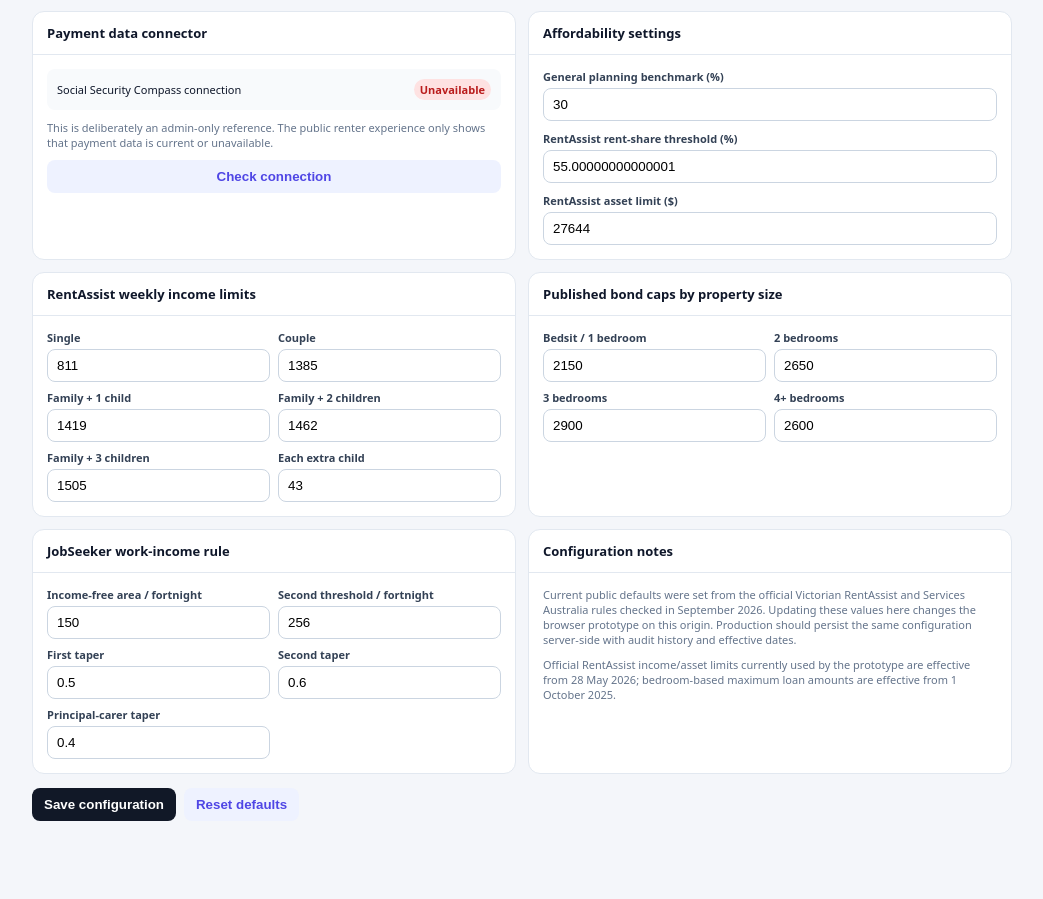
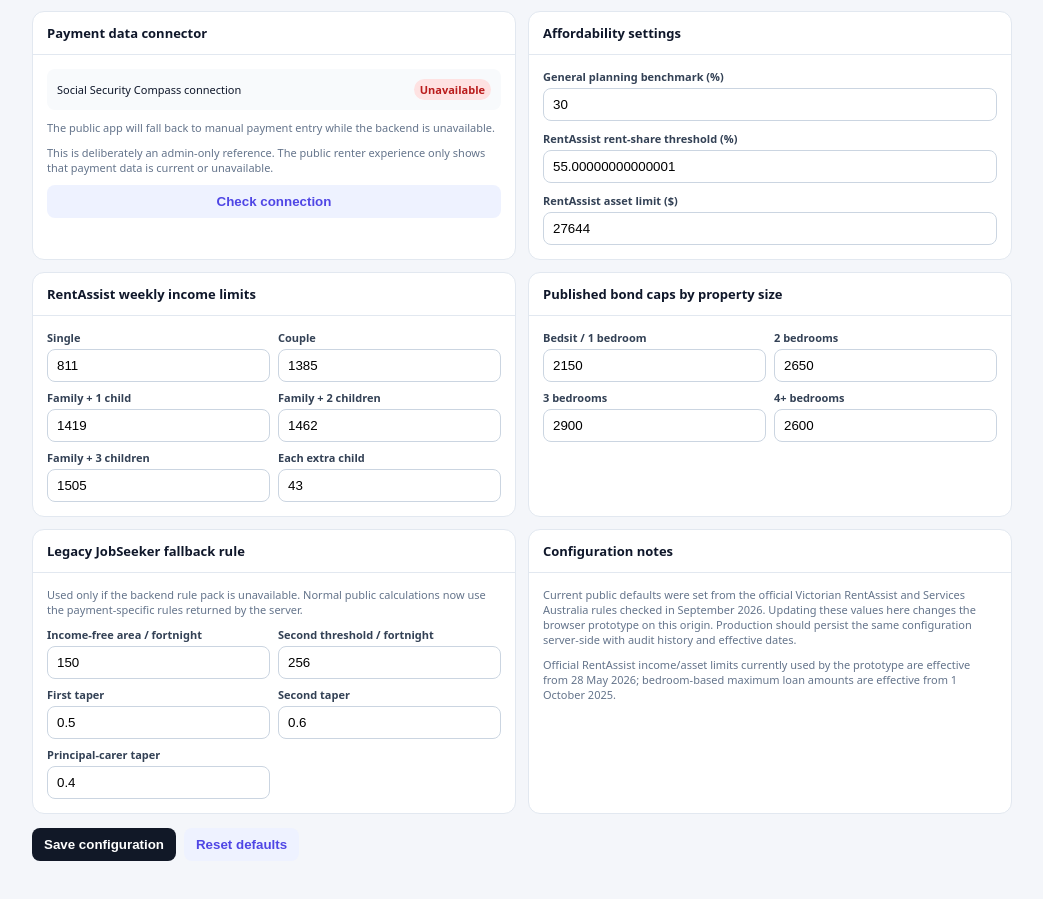
Before and after one commit to dghx23/rentreadyvic, a plain HTML site: page admin.html in a window 1280 px wide. Shown: the part 223-1122 px from the top of the page, without its empty margins (118-1161 px from the left). Drawn offline with Linux system fonts and the light colour scheme; no server answers.

Commit message:
Show internal social rule-pack coverage in admin

```diff
--- a/admin.html
+++ b/admin.html
@@ -26,6 +26,7 @@
     <div class="head">Payment data connector</div>
     <div class="body">
       <div class="status"><span>Social Security Compass connection</span><span id="api-status" class="pill">Checking…</span></div>
+      <div id="rule-pack-status" class="small">Checking RentReady rule-pack version and coverage…</div>
       <div class="small">This is deliberately an admin-only reference. The public renter experience only shows that payment data is current or unavailable.</div>
       <button class="secondary" id="check-api">Check connection</button>
     </div>
@@ -63,13 +64,16 @@
   </section>
 
   <section class="card">
-    <div class="head">JobSeeker work-income rule</div>
-    <div class="body row">
+    <div class="head">Legacy JobSeeker fallback rule</div>
+    <div class="body">
+      <div class="small">Used only if the backend rule pack is unavailable. Normal public calculations now use the payment-specific rules returned by the server.</div>
+      <div class="row">
       <label>Income-free area / fortnight<input id="jsFree" type="number"></label>
       <label>Second threshold / fortnight<input id="jsSecond" type="number"></label>
       <label>First taper<input id="jsTaper1" type="number" step=".01"></label>
       <label>Second taper<input id="jsTaper2" type="number" step=".01"></label>
       <label>Principal-carer taper<input id="jsCarer" type="number" step=".01"></label>
+      </div>
     </div>
   </section>
 
@@ -91,7 +95,7 @@ const defaults={generalAffordabilityPct:.30,bondRentPct:.55,bondAssetLimit:27644
 const $=id=>document.getElementById(id);
 function load(){let c={};try{c=JSON.parse(localStorage.getItem(KEY)||"{}")}catch(e){};return {...defaults,...c,bondIncomeLimits:{...defaults.bondIncomeLimits,...(c.bondIncomeLimits||{})},bondCaps:{...defaults.bondCaps,...(c.bondCaps||{})},jobseeker:{...defaults.jobseeker,...(c.jobseeker||{})}}}
 function fill(){const c=load();$("generalPct").value=c.generalAffordabilityPct*100;$("bondPct").value=c.bondRentPct*100;$("assetLimit").value=c.bondAssetLimit;$("incomeSingle").value=c.bondIncomeLimits.single;$("incomeCouple").value=c.bondIncomeLimits.couple;$("incomeFamily1").value=c.bondIncomeLimits.family1;$("incomeFamily2").value=c.bondIncomeLimits.family2;$("incomeFamily3").value=c.bondIncomeLimits.family3;$("extraChild").value=c.extraChildIncomeLimit;$("capOne").value=c.bondCaps.one;$("capTwo").value=c.bondCaps.two;$("capThree").value=c.bondCaps.three;$("capFour").value=c.bondCaps.fourPlus;$("jsFree").value=c.jobseeker.freeArea;$("jsSecond").value=c.jobseeker.secondThreshold;$("jsTaper1").value=c.jobseeker.taper1;$("jsTaper2").value=c.jobseeker.taper2;$("jsCarer").value=c.jobseeker.principalCarerTaper}
-async function check(){const el=$("api-status");el.textContent="Checking…";el.className="pill";try{const r=await fetch("/api/social-security?mode=status");const d=await r.json();if(!r.ok||!d.ok)throw 0;el.textContent="Connected · "+d.paymentCount+" programmes";el.className="pill ok"}catch(e){el.textContent="Unavailable";el.className="pill bad"}}
+async function check(){const el=$("api-status"),detail=$("rule-pack-status");el.textContent="Checking…";el.className="pill";detail.textContent="Checking RentReady rule-pack version and coverage…";try{const r=await fetch("/api/social-security?mode=status");const d=await r.json();if(!r.ok||!d.ok)throw 0;el.textContent="Connected";el.className="pill ok";detail.textContent=(d.rulePackVersion?"Rule pack "+d.rulePackVersion+" · ":"")+(d.paymentCount||0)+" primary rental-relevant payments · "+(d.supportCount||0)+" additional supports · "+(d.programmeCount||0)+" programmes in the wider AU dataset."}catch(e){el.textContent="Unavailable";el.className="pill bad";detail.textContent="The public app will fall back to manual payment entry while the backend is unavailable."}}
 $("save").onclick=()=>{const c={generalAffordabilityPct:Number($("generalPct").value)/100,bondRentPct:Number($("bondPct").value)/100,bondAssetLimit:Number($("assetLimit").value),bondIncomeLimits:{single:Number($("incomeSingle").value),couple:Number($("incomeCouple").value),family1:Number($("incomeFamily1").value),family2:Number($("incomeFamily2").value),family3:Number($("incomeFamily3").value)},extraChildIncomeLimit:Number($("extraChild").value),bondCaps:{one:Number($("capOne").value),two:Number($("capTwo").value),three:Number($("capThree").value),fourPlus:Number($("capFour").value)},jobseeker:{freeArea:Number($("jsFree").value),secondThreshold:Number($("jsSecond").value),taper1:Number($("jsTaper1").value),taper2:Number($("jsTaper2").value),principalCarerTaper:Number($("jsCarer").value)}};localStorage.setItem(KEY,JSON.stringify(c));$("saved").textContent="Saved. Reload the public app to use the new configuration."};
 $("reset").onclick=()=>{localStorage.removeItem(KEY);fill();$("saved").textContent="Defaults restored."};
 $("check-api").onclick=check;fill();check();
```
